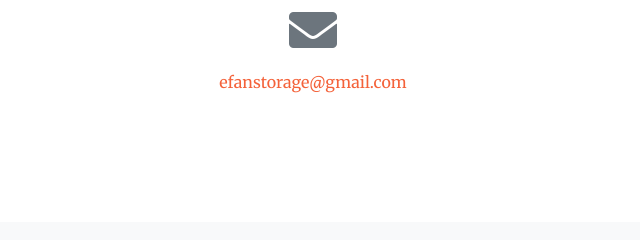
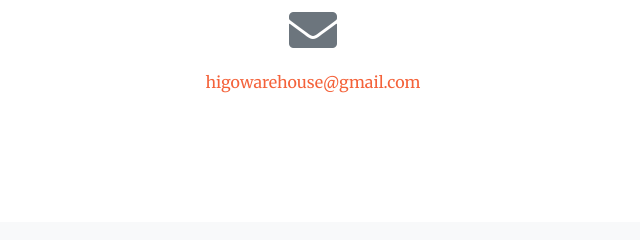
Before and after one commit to efanstorage/efanstorage.github.io, a website with bundled scripts: page index.html in a window 1280 px wide. Shown: the part 3066-3306 px from the top of the page, 517-1157 px from the left. Built offline with nearby package versions, Linux system fonts and the light colour scheme.

Commit message:
Update index.html

```diff
--- a/index.html
+++ b/index.html
@@ -233,7 +233,7 @@
         <div class="col-lg-4 mr-auto text-center">
           <i class="fas fa-envelope fa-3x mb-3 text-muted"></i>
           <!-- Make sure to change the email address in anchor text AND the link below! -->
-          <a class="d-block" href="mailto:contact@yourwebsite.com">efanstorage@gmail.com</a>
+          <a class="d-block" href="mailto:contact@yourwebsite.com">higowarehouse@gmail.com</a>
         </div>
       </div>
     </div>
```
